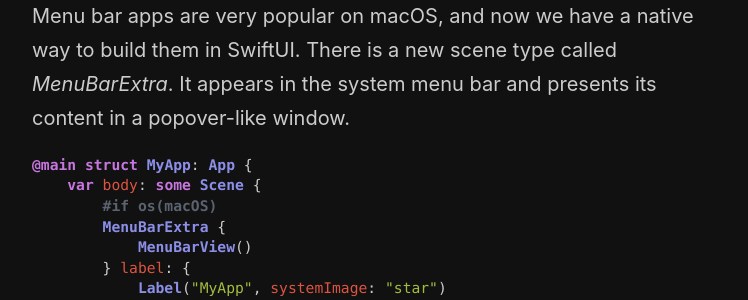
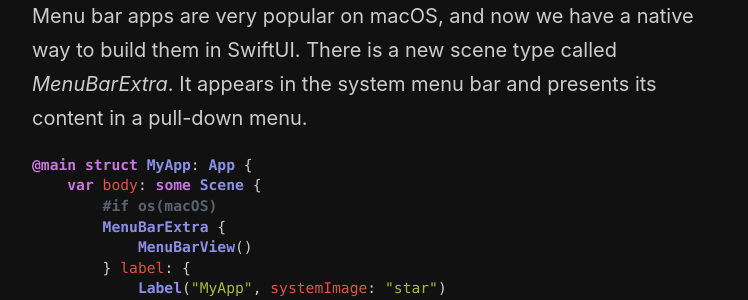
Before and after one commit to mecid/mecid.github.io, a Jekyll site: the page built from _posts/2022-11-02-window-management-in-swiftui.md, in a window 1280 px wide and 900 px high, scrolled down 2768 px. Shown: the part 188-488 px from the top of the window, without its empty margins (258-1006 px from the left). Built offline with Jekyll 4.4.1, drawn with Linux system fonts in a browser that asks for light colours.

Commit message:
small improvement to window management post

````diff
--- a/_posts/2022-11-02-window-management-in-swiftui.md
+++ b/_posts/2022-11-02-window-management-in-swiftui.md
@@ -104,7 +104,7 @@ The SwiftUI framework provides a few ways of styling windows using view modifier
 Another option is to use the *presentedWindowStyle* view modifier on the view hierarchy, which will set the particular style for windows created by this view hierarchy.
 
 #### Menubar window
-Menu bar apps are very popular on macOS, and now we have a native way to build them in SwiftUI. There is a new scene type called *MenuBarExtra*. It appears in the system menu bar and presents its content in a popover-like window.
+Menu bar apps are very popular on macOS, and now we have a native way to build them in SwiftUI. There is a new scene type called *MenuBarExtra*. It appears in the system menu bar and presents its content in a pull-down menu.
 
 ```swift
 @main struct MyApp: App {
````
